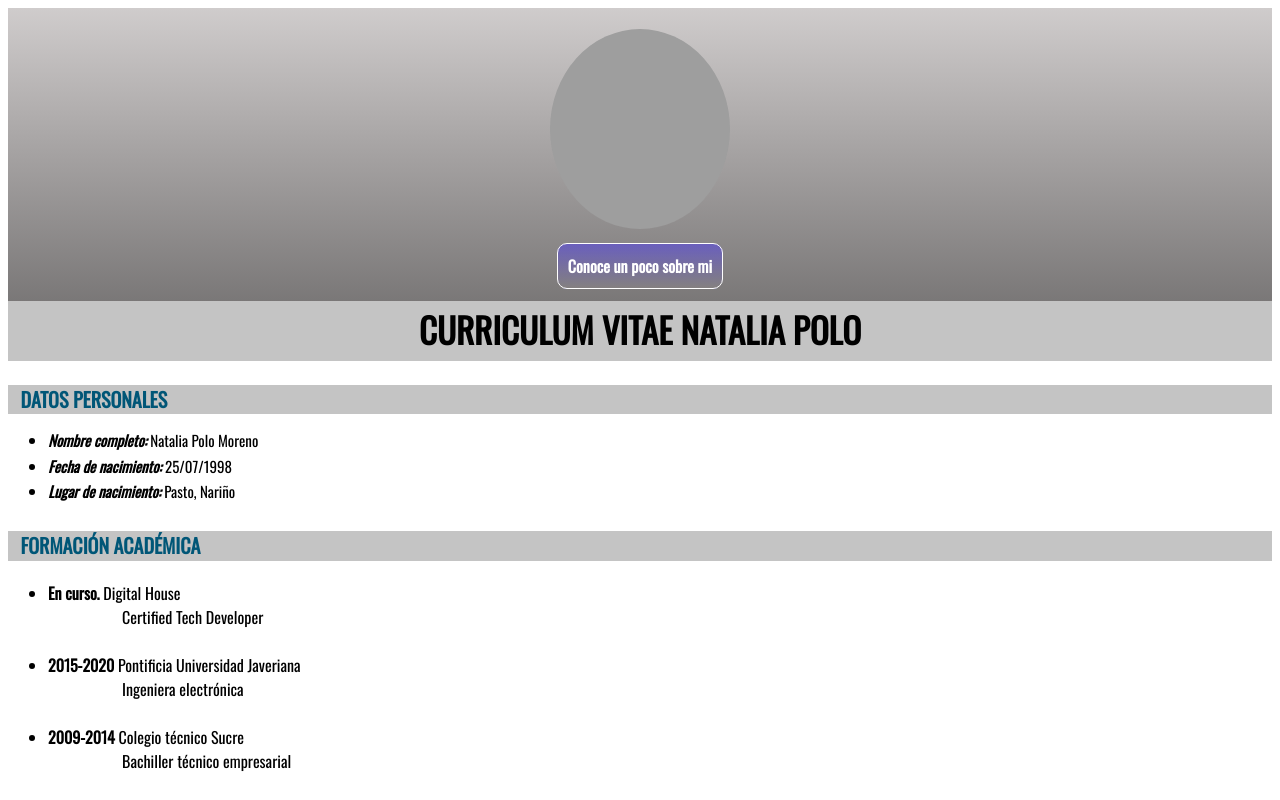
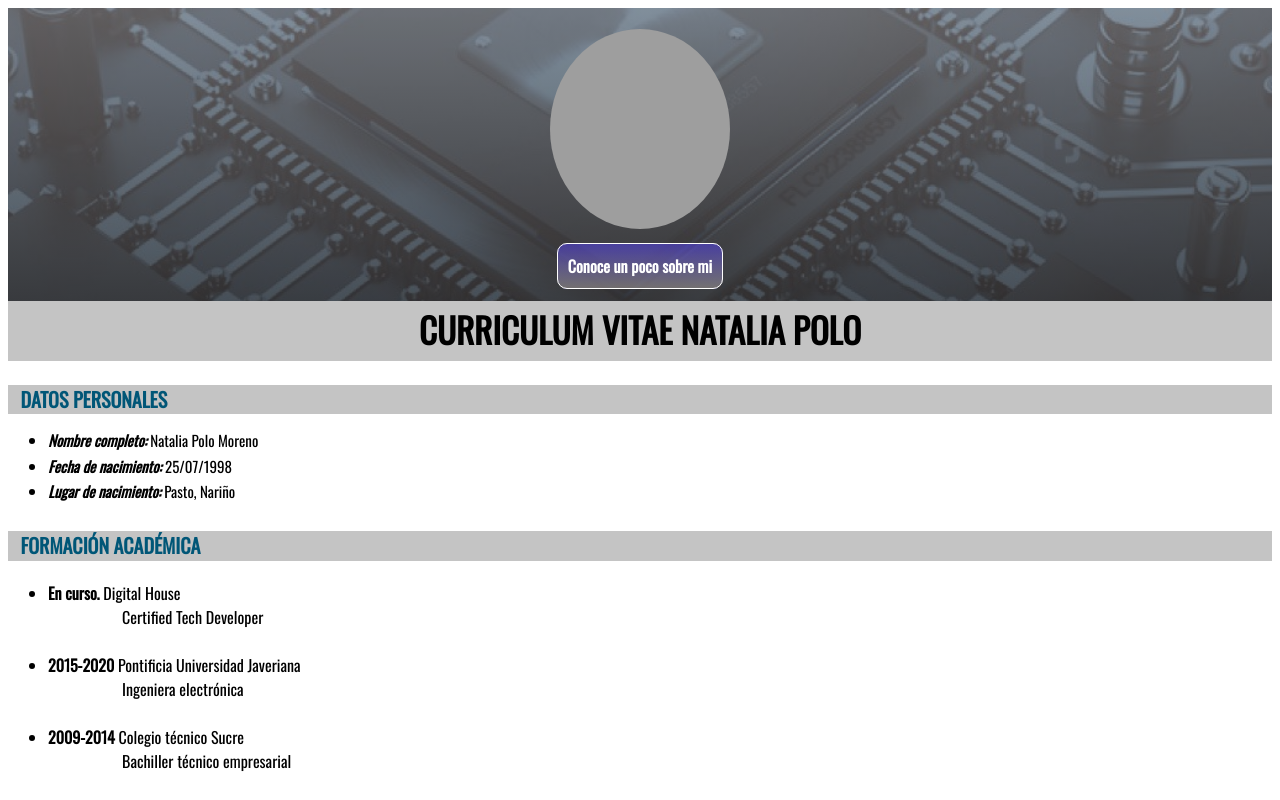
Before and after one commit to npolomoreno/FRONTEND1, a plain HTML site: page cvitae/index.html in a window 1280 px wide. Shown: the top 800 px of the page. Drawn offline with nearby package versions, Linux system fonts and the light colour scheme; grey boxes are pictures that could not be loaded.

Commit message:
corregí el nombre del directorio

```diff
--- a/cvitae/css/sobremiEstilos.css
+++ b/cvitae/css/sobremiEstilos.css
@@ -1,7 +1,7 @@
 header{
     background-image: linear-gradient(
         rgba(102, 112, 168, 0.877),
-        rgba(53, 50, 50, 0.747)), url(/root/img/fondoImg.jpeg);
+        rgba(53, 50, 50, 0.747)), url(/cvitae/img/fondoImg.jpeg);
     text-align: center;
     color:white;
     font-family:'Oswald', sans-serif;
--- a/cvitae/css/styles.css
+++ b/cvitae/css/styles.css
@@ -44,7 +44,7 @@ h1{
      font-family: 'Oswald', sans-serif;
      background-image: linear-gradient(
          rgba(170, 164, 164, 0.562),
-         rgba(53, 50, 50, 0.747)), url(/root/img/fondoImg.jpeg);
+         rgba(53, 50, 50, 0.747)), url(/cvitae/img/fondoImg.jpeg);
      /*background-size: 1536px 250px;*/
      background-size: cover;
      background-repeat: no-repeat;
```
